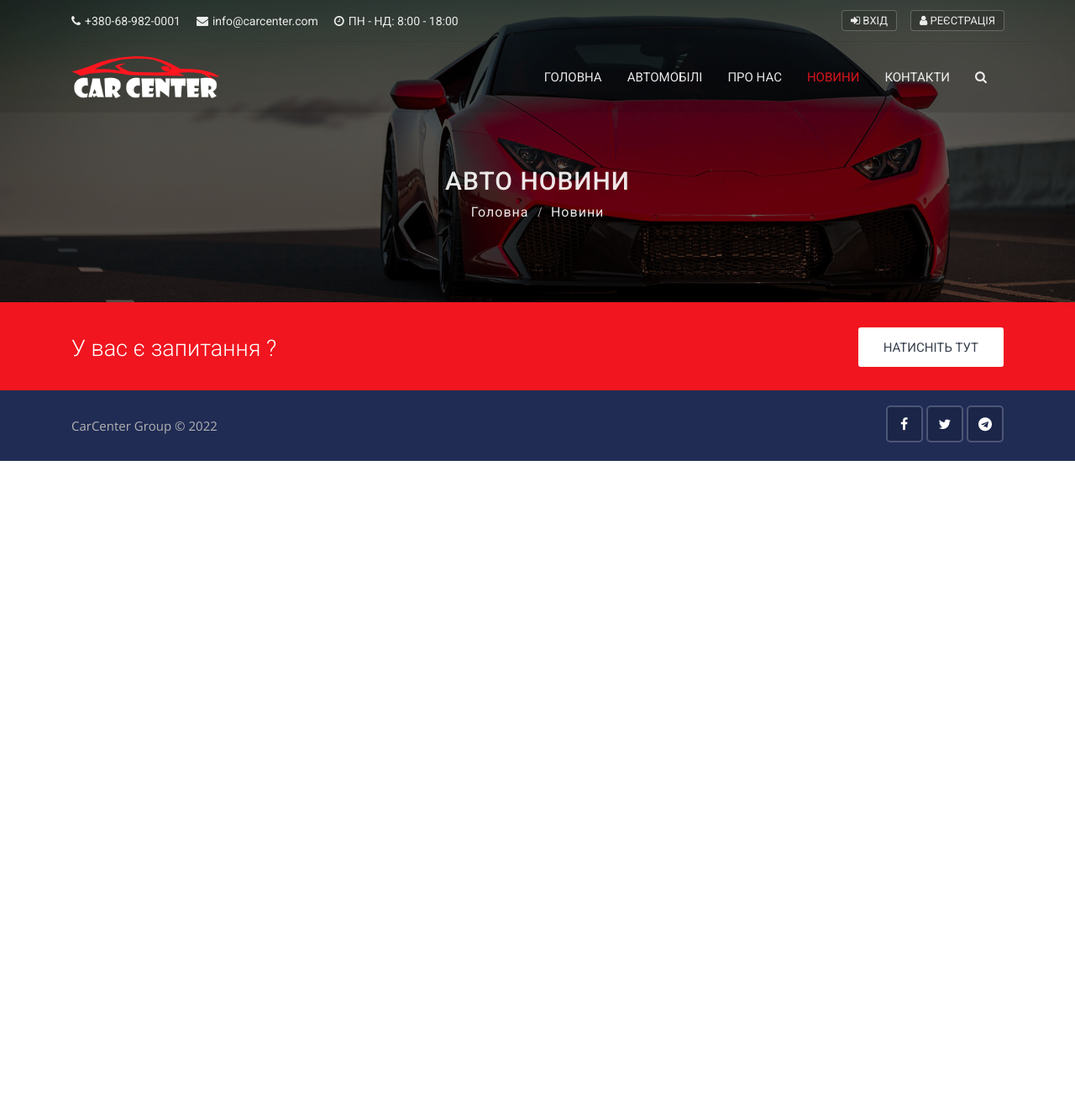
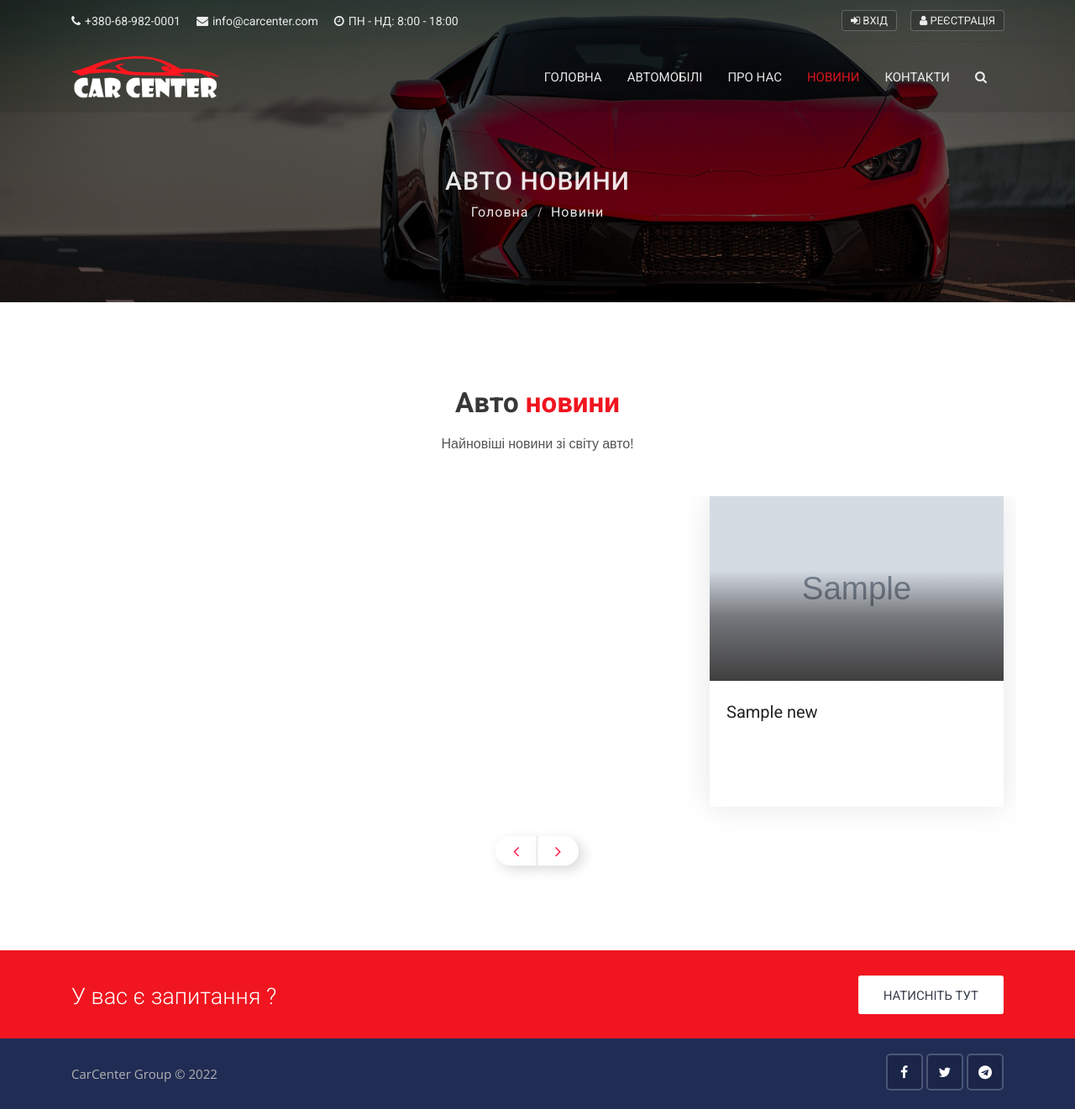
Before and after one commit to swen0001/carcenter_project, a Django app: template templates/news/news.html in a window 1280 px wide. Shown: the whole page at 84% size. Before the commit the page ends 549 px from the top, so only its background shows below. Run offline with Django 3.2, Linux system fonts and the light colour scheme; the template is opened without the code that fills it: most values are stand-ins (such as "Sample title", 1, 10 or a date in 2020); grey boxes marked "Sample" are stand-in pictures; some libraries are stand-ins or nearby versions.

Commit message:
bag fixing

```diff
--- a/carcenter/urls.py
+++ b/carcenter/urls.py
@@ -23,6 +23,7 @@ urlpatterns = [
     path('admin/', admin.site.urls),
     path('', include('home.urls')),
     path('cars/', include('cars.urls')),
+    path('news/', include('news.urls')),
     path('accounts/', include('accounts.urls')),
     path('socialaccounts/', include('allauth.urls')),
     path('contacts/', include('contacts.urls')),
--- a/home/urls.py
+++ b/home/urls.py
@@ -6,6 +6,4 @@ urlpatterns = [
     path('', views.home, name='home'),
     path('about', views.about, name='about'),
     path('contacts', views.contacts, name='contacts'),
-    path('cars', views.cars, name='cars'),
-    path('news', views.news, name='news'),
 ]
--- a/templates/home/about.html
+++ b/templates/home/about.html
@@ -5,10 +5,7 @@
 {% include 'layouts/header.html' %}
 {% include 'layouts/nav.html' %}
 <body>
-<!-- Google Tag Manager (noscript) -->
-<noscript><iframe src="https://www.googletagmanager.com/ns.html?id=GTM-NX5VQP"
-                  height="0" width="0" style="display:none;visibility:hidden"></iframe></noscript>
-<!-- End Google Tag Manager (noscript) -->
+
 <div class="page_loader"></div>
 
 <!-- Sub banner start -->
--- a/templates/layouts/nav.html
+++ b/templates/layouts/nav.html
@@ -45,12 +45,12 @@
                         </a>
                     </li>
                     <li class="nav-item">
-                        <a '''{% if 'news' in request.path %}
+                        <a href="{% url 'news' %}"
+                        '''{% if 'news' in request.path %}
                                 class="nav-link active"
                             {% else %}
                                 class="nav-link"
                             {% endif %}'''
-                        href="{% url 'news' %}"
                         >
                             Новини
                         </a>
--- a/templates/news/news.html
+++ b/templates/news/news.html
@@ -19,6 +19,44 @@
 </div>
 <!-- Sub Banner end -->
 
+<div class="featured-car content-area-5">
+    <div class="container">
+        <!-- Main title -->
+        <div class="main-title">
+            <h1>Авто <span>новини</span></h1>
+            <p>Найновіші новини зі світу авто!</p>
+        </div>
+        <!-- Slick slider area start -->
+        <div class="slick-slider-area clearfix">
+            <div class="row slick-carousel" data-slick='{"slidesToShow": 3, "responsive":[{"breakpoint": 1024,"settings":{"slidesToShow": 2}}, {"breakpoint": 768,"settings":{"slidesToShow": 1}}]}'>
+               {% for new in news %}
+                    <div class="slick-slide-item">
+                    <div class="car-box-3">
+                        <div class="car-thumbnail">
+                            <a href="{% url 'news_detail' new.id %}" class="car-img">
+                                <img class="d-block w-100" src="{{ new.news_photo.url }}" alt="car" style="min-height: 220px; max-height: 220px">
+                            </a>
+                        </div>
+                        <div class="detail" style="min-height: 150px; max-height: 150px">
+                            <h1 class="title">
+                                <a href="{% url 'news_detail' new.id %}" style="text-align: center;">{{ new.news_title }}</a>
+                            </h1>
+                        </div>
+                    </div>
+                </div>
+               {% endfor %}
+            </div>
+            <div class="slick-btn">
+                <div class="slick-prev slick-arrow-buton sab-4">
+                    <i class="fa fa-angle-left"></i>
+                </div>
+                <div class="slick-next slick-arrow-buton sab-3">
+                    <i class="fa fa-angle-right"></i>
+                </div>
+            </div>
+        </div>
+    </div>
+</div>
 
 {% include 'layouts/footer.html' %}
 {% endblock content %}
```
Also changed, not shown: home/views.py (+0 -7 lines), templates/news/news_detail.html (+54 -9 lines).
